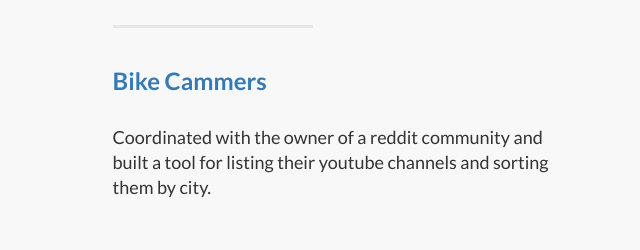
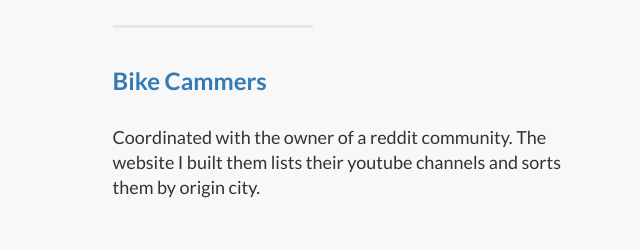
Before and after one commit to kfili/portfolio-site, a plain HTML site: page index.html in a window 1280 px wide. Shown: the part 1080-1330 px from the top of the page, 640-1280 px from the left. Drawn offline with Linux system fonts and the light colour scheme.

Commit message:
Edit description of Bike Cammers project

```diff
--- a/index.html
+++ b/index.html
@@ -116,7 +116,7 @@
                     <hr class="section-heading-spacer">
                     <div class="clearfix"></div>
                     <h3 class="section-heading"><a href="https://kfili.github.io/bike-cammers-map/" target="_blank">Bike Cammers</a></h3>
-                    <p class="lead">Coordinated with the owner of a reddit community and built a tool for listing their youtube channels and sorting them by city.</p>
+                    <p class="lead">Coordinated with the owner of a reddit community. The website I built them lists their youtube channels and sorts them by origin city.</p>
                 </div>
                 <div class="col-lg-5 col-sm-pull-6  col-sm-6">
                   <br> <br>
```
